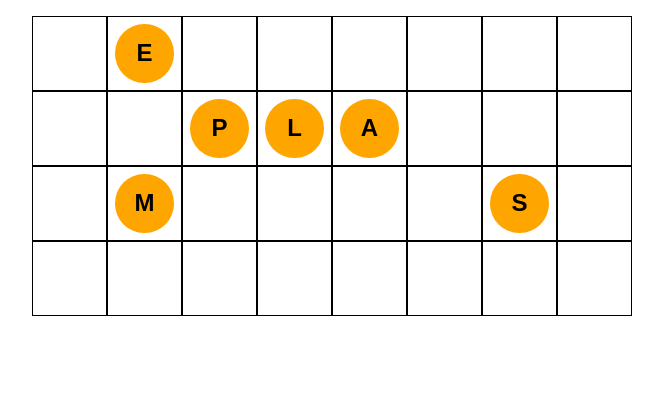
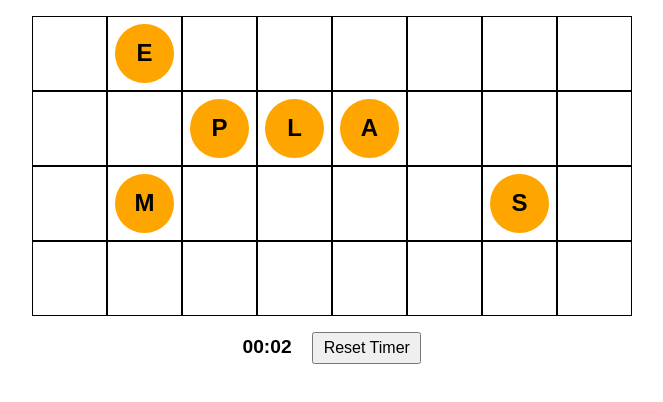
Before and after one commit to kwasnick/word-puzzle-simulator, a plain HTML site: page index.html in a window 1280 px wide. Both pictures are taken after typing "Sample" into the empty fields and a click on the button "Go". Shown: the whole page, without its empty margins (308-971 px from the left). Drawn offline with Linux system fonts and the light colour scheme.

Commit message:
add timer

```diff
--- a/index.html
+++ b/index.html
@@ -66,6 +66,19 @@
       .selected {
         outline: 3px dashed #00f;
       }
+      #timer-container {
+        text-align: center;
+        margin-top: 1rem;
+      }
+      #timer {
+        font-size: 1.2rem;
+        font-weight: bold;
+        margin-right: 1rem;
+      }
+      #reset-timer {
+        padding: 0.3rem 0.6rem;
+        font-size: 1rem;
+      }
     </style>
   </head>
   <body>
@@ -82,6 +95,10 @@
     <!-- second screen -->
     <div id="grid-view" style="display: none">
       <div id="grid"></div>
+      <div id="timer-container">
+        <span id="timer">00:00</span>
+        <button id="reset-timer">Reset Timer</button>
+      </div>
     </div>
 
     <script>
@@ -91,6 +108,14 @@
         const grid = document.getElementById("grid");
         const lettersInput = document.getElementById("letters-input");
         const goButton = document.getElementById("go-button");
+
+        // Timer variables
+        let timerDisplay = null;
+        let resetBtn = null;
+        let elapsed = 0;
+        let startTimestamp = 0;
+        let timerInterval = null;
+
         let selectedTile = null;
         let dragData = {};
 
@@ -102,10 +127,9 @@
         }
 
         function initGrid(lettersString) {
-          const letters = lettersString.toUpperCase().split("").slice(0, 32); // max 32 tiles
+          const letters = lettersString.toUpperCase().split("").slice(0, 32);
           grid.innerHTML = "";
 
-          // create 32 empty cells
           for (let i = 0; i < 32; i++) {
             const cell = document.createElement("div");
             cell.className = "cell";
@@ -116,12 +140,10 @@
             grid.appendChild(cell);
           }
 
-          // randomly pick positions for each letter
           const positions = Array.from(Array(32).keys());
           shuffle(positions);
           const letterPositions = positions.slice(0, letters.length);
 
-          // place each letter tile
           letters.forEach((ltr, i) => {
             const idx = letterPositions[i];
             const cell = grid.querySelector(`.cell[data-cell-index='${idx}']`);
@@ -151,7 +173,7 @@
           if (targetTile) sourceCell.appendChild(targetTile);
         }
 
-        // desktop drag-and-drop handlers
+        // Desktop drag-and-drop
         function onDragStart(evt) {
           evt.dataTransfer.setData(
             "text/plain",
@@ -171,7 +193,7 @@
           swapCells(srcCell, tgtCell);
         }
 
-        // touch / pointer drag-and-drop handlers
+        // Touch / pointer drag-and-drop
         function onPointerDown(evt) {
           evt.preventDefault();
           const tile = evt.currentTarget;
@@ -210,7 +232,7 @@
           dragData = {};
         }
 
-        // fallback tap-to-swap for any device
+        // Tap-to-swap fallback
         function onTileClick(evt) {
           const tile = evt.currentTarget;
           if (selectedTile === tile) {
@@ -233,7 +255,43 @@
           }
         }
 
-        // Go button / Enter key
+        // Timer functions
+        function updateTimerDisplay() {
+          const totalSeconds = Math.floor(elapsed / 1000);
+          const mins = String(Math.floor(totalSeconds / 60)).padStart(2, "0");
+          const secs = String(totalSeconds % 60).padStart(2, "0");
+          timerDisplay.textContent = `${mins}:${secs}`;
+        }
+        function startTimer() {
+          if (timerInterval) return;
+          startTimestamp = Date.now();
+          timerInterval = setInterval(() => {
+            const now = Date.now();
+            elapsed += now - startTimestamp;
+            startTimestamp = now;
+            updateTimerDisplay();
+          }, 1000);
+        }
+        function stopTimer() {
+          if (!timerInterval) return;
+          clearInterval(timerInterval);
+          timerInterval = null;
+        }
+        function resetTimer() {
+          stopTimer();
+          elapsed = 0;
+          updateTimerDisplay();
+          startTimestamp = Date.now();
+          if (document.hasFocus()) startTimer();
+        }
+        function onFocusTimer() {
+          if (gridView.style.display === "block") startTimer();
+        }
+        function onBlurTimer() {
+          stopTimer();
+        }
+
+        // Go button / Enter
         goButton.addEventListener("click", (e) => {
           e.preventDefault();
           const txt = lettersInput.value.trim();
@@ -250,6 +308,16 @@
           inputView.style.display = "none";
           gridView.style.display = "block";
           initGrid(letters);
+
+          // setup timer UI once
+          if (!timerDisplay) {
+            timerDisplay = document.getElementById("timer");
+            resetBtn = document.getElementById("reset-timer");
+            resetBtn.addEventListener("click", resetTimer);
+            window.addEventListener("focus", onFocusTimer);
+            window.addEventListener("blur", onBlurTimer);
+          }
+          resetTimer();
         }
 
         // on load, check URL param
```
